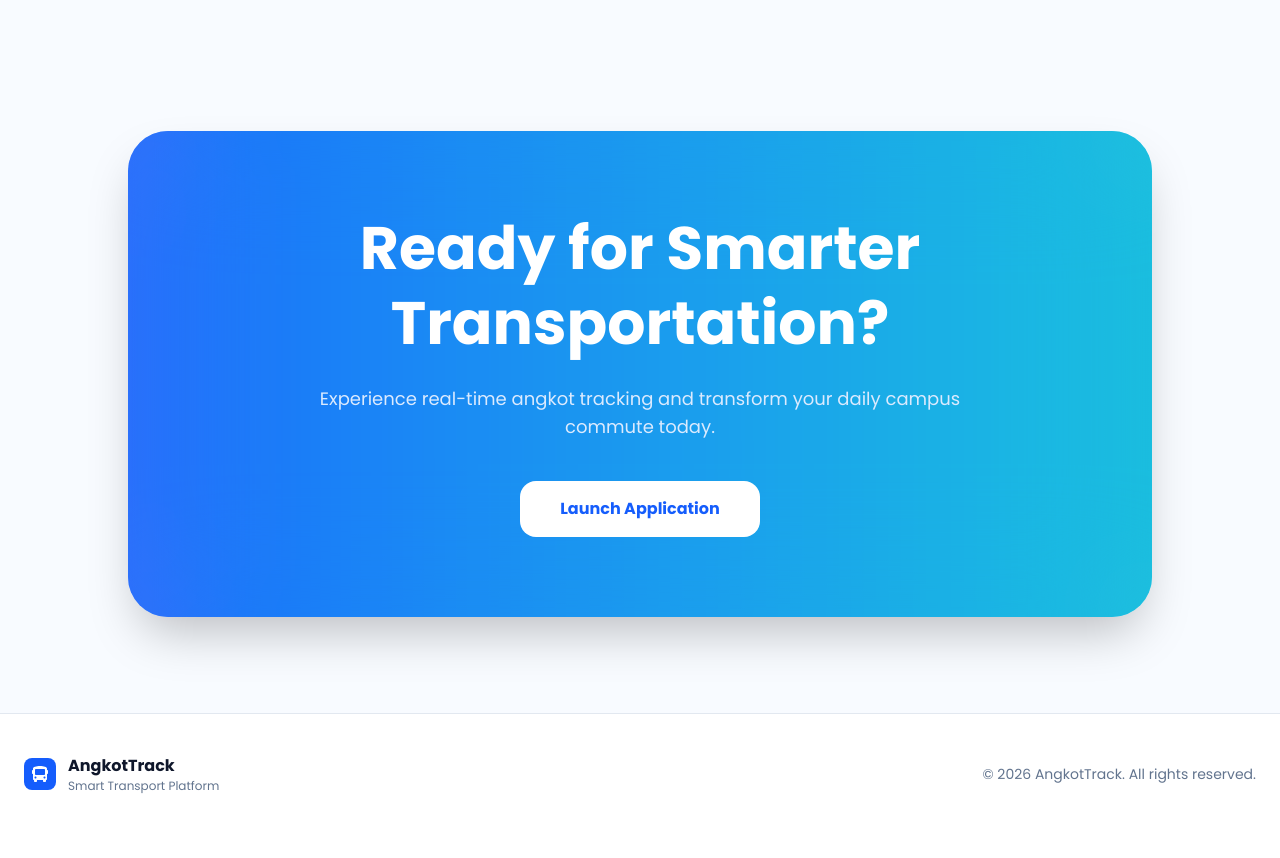
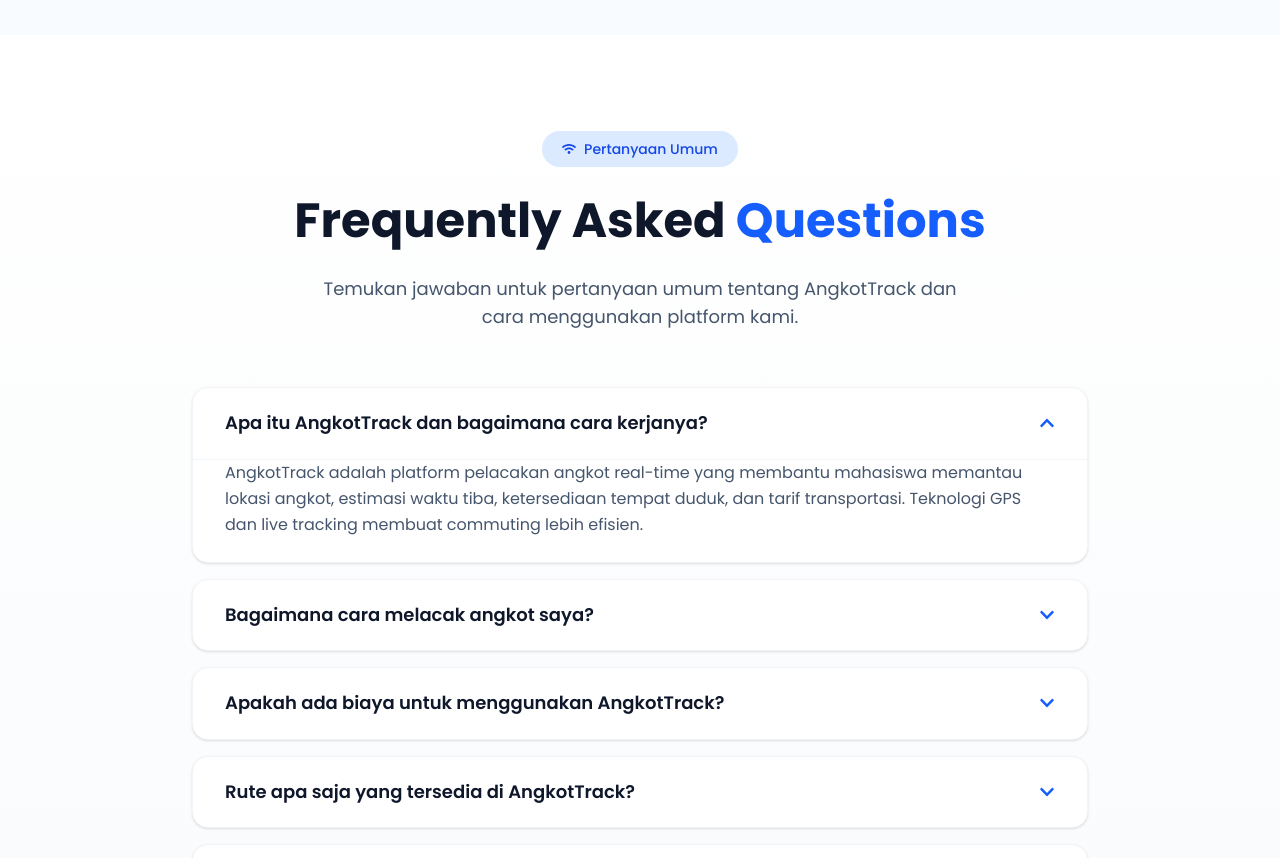
Before and after one commit to MRamadhan000/angkotgo, a Next.js app: page / in a window 1280 px wide. Shown: the part 1920-2778 px from the top of the page. Before the commit the page ends 2754 px from the top, so only its background shows below. Built offline with nearby package versions, Linux system fonts and the light colour scheme.

Commit message:
feat : faq

```diff
--- a/app/page.tsx
+++ b/app/page.tsx
@@ -14,6 +14,7 @@
   FaTimes,
   FaRoute,
   FaWifi,
+  FaChevronDown,
 } from "react-icons/fa";
 
 import { Poppins } from "next/font/google";
@@ -25,6 +26,7 @@
 
 export default function HomePage() {
   const [isSidebarOpen, setIsSidebarOpen] = useState(false);
+  const [expandedFAQ, setExpandedFAQ] = useState(0);
 
   const features = [
     {
@@ -46,6 +48,39 @@
       icon: <FaShieldAlt size={26} />,
       title: "Safe & Transparent",
       desc: "Transparent fares and safer commuting for students.",
+    },
+  ];
+
+  const faqs = [
+    {
+      question: "Apa itu AngkotTrack dan bagaimana cara kerjanya?",
+      answer:
+        "AngkotTrack adalah platform pelacakan angkot real-time yang membantu mahasiswa memantau lokasi angkot, estimasi waktu tiba, ketersediaan tempat duduk, dan tarif transportasi. Teknologi GPS dan live tracking membuat commuting lebih efisien.",
+    },
+    {
+      question: "Bagaimana cara melacak angkot saya?",
+      answer:
+        "Cukup buka aplikasi, pilih rute yang Anda tuju, dan Anda akan melihat semua angkot aktif di peta dengan lokasi real-time, ETA, dan jumlah kursi yang tersedia. Anda juga bisa memesan tempat duduk sebelumnya.",
+    },
+    {
+      question: "Apakah ada biaya untuk menggunakan AngkotTrack?",
+      answer:
+        "Aplikasi AngkotTrack gratis untuk diunduh dan digunakan. Anda hanya membayar tarif normal angkot saat perjalanan. Tidak ada biaya tersembunyi atau biaya aplikasi tambahan.",
+    },
+    {
+      question: "Rute apa saja yang tersedia di AngkotTrack?",
+      answer:
+        "Saat ini kami menyediakan 3+ rute kampus termasuk UMM-UB-UM dan rute lainnya. Kami terus menambah rute baru berdasarkan permintaan pengguna dan kemitraan dengan operator angkot lokal.",
+    },
+    {
+      question: "Bagaimana cara menjadi driver di AngkotTrack?",
+      answer:
+        "Driver dapat mendaftar melalui aplikasi AngkotTrack dengan persyaratan kendaraan yang sesuai dan dokumentasi lengkap. Setelah verifikasi admin, Anda dapat langsung mulai melayani penumpang dengan sistem tracking kami.",
+    },
+    {
+      question: "Apakah AngkotTrack aman digunakan?",
+      answer:
+        "Ya! AngkotTrack dirancang dengan standar keamanan tinggi. Semua driver terverifikasi, semua transaksi transparan, dan lokasi real-time memberikan keamanan tambahan bagi penumpang. Kami juga memiliki fitur emergency dan rating driver.",
     },
   ];
 
@@ -99,6 +134,13 @@
               className="hover:text-blue-600 transition duration-200"
             >
               Features
+            </a>
+
+            <a
+              href="#faq"
+              className="hover:text-blue-600 transition duration-200"
+            >
+              FAQ
             </a>
 
             <a
@@ -176,7 +218,7 @@
           </div>
 
           <div className="flex flex-col gap-1.5 sm:gap-2">
-            {["Home", "About", "Features", "Contact"].map((item) => (
+            {["Home", "About", "Features", "FAQ", "Contact"].map((item) => (
               <a
                 key={item}
                 href={`#${item.toLowerCase()}`}
@@ -382,6 +424,78 @@
         </div>
       </section>
 
+      {/* ================= FAQ ================= */}
+      <section
+        id="faq"
+        className="py-12 sm:py-16 md:py-24 px-3 sm:px-4 md:px-6 bg-gradient-to-b from-white to-slate-50"
+      >
+        <div className="max-w-4xl mx-auto">
+          <div className="text-center mb-8 sm:mb-10 md:mb-14">
+            <div className="inline-flex items-center gap-2 bg-blue-100 text-blue-700 px-3 sm:px-4 md:px-5 py-1.5 sm:py-2 rounded-full text-xs sm:text-sm font-medium mb-4 sm:mb-6">
+              <FaWifi size={12} className="sm:hidden" />
+              <FaWifi size={14} className="hidden sm:block" />
+              Pertanyaan Umum
+            </div>
+
+            <h2 className="text-2xl sm:text-3xl md:text-4xl lg:text-5xl font-bold leading-tight">
+              Frequently Asked
+              <span className="text-blue-600"> Questions</span>
+            </h2>
+
+            <p className="mt-4 sm:mt-6 text-slate-600 text-xs sm:text-sm md:text-base lg:text-lg max-w-2xl mx-auto">
+              Temukan jawaban untuk pertanyaan umum tentang AngkotTrack dan cara menggunakan platform kami.
+            </p>
+          </div>
+
+          <div className="space-y-3 sm:space-y-4">
+            {faqs.map((faq, index) => (
+              <div
+                key={index}
+                className="bg-white border border-slate-100 rounded-lg sm:rounded-xl md:rounded-2xl shadow-sm hover:shadow-md transition-shadow"
+              >
+                <button
+                  onClick={() =>
+                    setExpandedFAQ(expandedFAQ === index ? -1 : index)
+                  }
+                  className="w-full px-4 sm:px-6 md:px-8 py-4 sm:py-5 md:py-6 flex items-center justify-between gap-3 text-left"
+                >
+                  <h3 className="font-semibold text-sm sm:text-base md:text-lg text-slate-900 leading-tight">
+                    {faq.question}
+                  </h3>
+
+                  <FaChevronDown
+                    size={16}
+                    className={`text-blue-600 flex-shrink-0 transition-transform duration-300 ${
+                      expandedFAQ === index ? "rotate-180" : ""
+                    }`}
+                  />
+                </button>
+
+                {expandedFAQ === index && (
+                  <div className="px-4 sm:px-6 md:px-8 pb-4 sm:pb-5 md:pb-6 border-t border-slate-100">
+                    <p className="text-slate-600 text-xs sm:text-sm md:text-base leading-relaxed">
+                      {faq.answer}
+                    </p>
+                  </div>
+                )}
+              </div>
+            ))}
+          </div>
+
+          <div className="mt-10 sm:mt-12 md:mt-16 p-6 sm:p-8 md:p-10 bg-blue-50 border border-blue-200 rounded-lg sm:rounded-xl md:rounded-2xl text-center">
+            <p className="text-slate-700 text-sm sm:text-base">
+              Ada pertanyaan lain yang tidak terjawab?{" "}
+              <a
+                href="#cta"
+                className="font-semibold text-blue-600 hover:text-blue-700 transition"
+              >
+                Hubungi kami
+              </a>
+            </p>
+          </div>
+        </div>
+      </section>
+
       {/* ================= CTA ================= */}
       <section id="cta" className="py-12 sm:py-16 md:py-24 px-3 sm:px-4 md:px-6">
         <div className="max-w-5xl mx-auto relative overflow-hidden rounded-lg sm:rounded-2xl md:rounded-3xl lg:rounded-[40px] bg-gradient-to-r from-blue-600 to-cyan-500 text-white p-6 sm:p-10 md:p-16 lg:p-20 text-center shadow-2xl">
```
